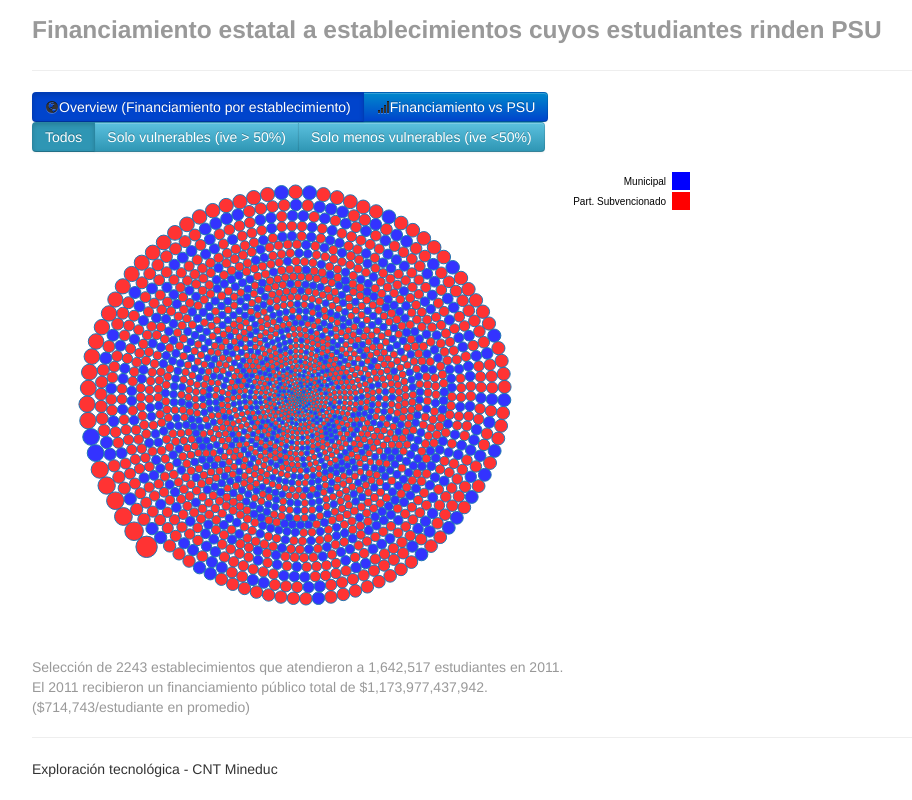
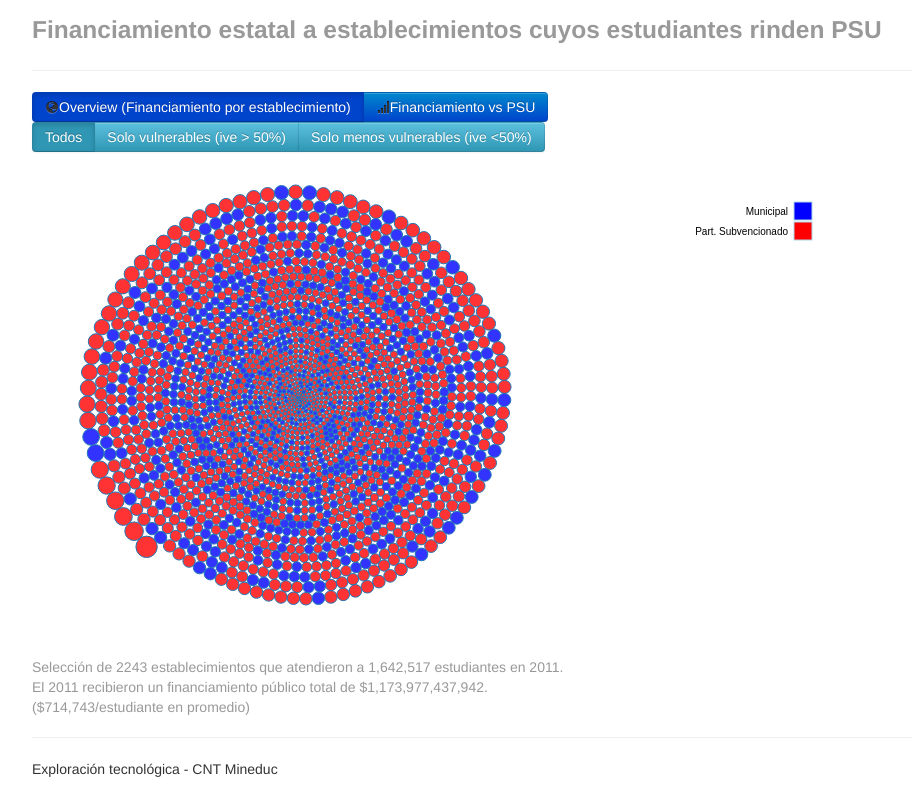
Before and after one commit to Mineduc-Exploratorium/visualizaciones, a plain HTML site: page financiamiento.html in a window 1280 px wide. Shown: the whole page, without its empty margins (128-1040 px from the left). Drawn offline with Linux system fonts and the light colour scheme; animation ran at ten frames a second.

Commit message:
Ajuste en uso de leyenda en financiamiento

```diff
--- a/financiamiento.html
+++ b/financiamiento.html
@@ -19,7 +19,7 @@
   <!-- JS App -->
 
 	<script type="text/javascript" src="js/financiamiento.js"></script>
-
+  <script type="text/javascript" src="js/TIDEd3-legend.js"></script>
   <script type="text/javascript" src="js/TIDEd3-tooltip.js"></script>
   <script type="text/javascript" src="js/TIDEd3-axis.js"></script>
 
--- a/js/financiamiento.js
+++ b/js/financiamiento.js
@@ -36,8 +36,8 @@ var VistaFinanciamiento = Backbone.View.extend({
 		//this.tooltip = new VistaToolTipEstablecimiento();
 
 
-	// Vista con tooltip para mostrar ficha de establecimiento
-	this.tooltip = new VistaToolTip();
+		// Vista con tooltip para mostrar ficha de establecimiento
+		this.tooltip = new VistaToolTip();
 		this.tooltip.message = this.tootipMessage;
 
 		// Genera escalas utilizadas en gráfico X/Y
@@ -50,7 +50,7 @@ var VistaFinanciamiento = Backbone.View.extend({
     	// Vista con ejes X e Y utilizados en gráfico X/Y
 
 
-      /* this.ejes = new VistaEjesXY({
+      	/* this.ejes = new VistaEjesXY({
 			svg: this.svg,
 			x:this.xScale,
 			y:this.yScale,
@@ -136,10 +136,13 @@ var VistaFinanciamiento = Backbone.View.extend({
 		// Vista de "espiral"  (muestra nodos en espiral)
 		if (this.currentView == "espiral") {
 			// Oculta los ejes x & y, cambiando su opacidad a 0
+			this.ejes.hide();
+			/*
 			d3.selectAll(".axis")
 				.transition()
 				.duration(3000)
 				.attr("opacity",0);
+			*/
 
 			// Cambia la ubicación de cada nodo de acuerdo a los datos d.x & d.y definidos por el pack layout
 			this.nodes
@@ -153,11 +156,14 @@ var VistaFinanciamiento = Backbone.View.extend({
 		{
 			self = this; // Alias a this para ser usado en callback functions
 
+			this.ejes.show();
+			/*
 			// Show x & y axis
 			d3.selectAll(".axis")
 				.transition()
 				.duration(3000)
 				.attr("opacity",1);
+			*/
 
 			// Relocate nodes positions & set size
 			this.nodes
@@ -258,32 +264,39 @@ var VistaFinanciamiento = Backbone.View.extend({
 		this.$svgroot = $("svg").find("g");
 
 
-
-this.ejes = new VistaEjesXY({
+		this.ejes = new VistaEjesXY({
 			svg: this.svg,
 			x:this.xScale,
 			y:this.yScale,
 			height: this.height, width: this.width,
 			labelX: "Financiamiento",labelY: "PSU Lenguaje"
 		})
+
+		this.ejes.hide();
+
 		// Despliega ejes X e Y (ocultos)
-		this.$svgroot.append(this.ejes.render().el);
+		//this.$svgroot.append(this.ejes.render().el);
+
+		this.colorScale = d3.scale.ordinal()
+			.range(["blue", "red"])
+			.domain(["Municipal", "Part. Subvencionado"])
+
 
 		// Agregar leyenda
-		var leyendaSVG = new VistaLeyendaSVG({
-			data: [{color:"blue", category:"Municipal"}, {color:"red", category:"Part. Subvencionado"}],
-			width: 18}).render().el;
+		//var leyendaSVG = new VistaLeyendaSVG({
+		//	data: [{color:"blue", category:"Municipal"}, {color:"red", category:"Part. Subvencionado"}],
+		//	width: 18}).render().el;
 
 
-	/*	this.legend = new VistaLeyendaSVG({
+		this.legend = new VistaLeyendaSVG({
 			svg : this.svg, 	// Elemento SVG en el cual se ubica la leyenda
-			scale : this.color, // Escala ordinal con colores (range) para un dominio (domain)
+			scale : this.colorScale, // Escala ordinal con colores (range) para un dominio (domain)
 			left: this.width, 	// Ubicacción horizontal del extremo DERECHO de la leyenda
 			top:30});			// Ubicación vertical del extremo superior d ela leyenda
 
-*/
-		this.$svgroot
-			.append($(leyendaSVG).attr("transform", "translate(600,0)"));
+
+		//this.$svgroot
+		//	.append($(leyendaSVG).attr("transform", "translate(600,0)"));
 		// ------------------------
 
 		//Despliega  Nota con resumen
@@ -376,50 +389,6 @@ var VistaPanelOpciones = Backbone.View.extend({
 	}
 });
 
-// VistaLeyendaSVG
-// ===============
-// Crea un cuadro de leyenda con códigos de colores asociados a grupos.  Se genera un cuadro con cada color y un texto que le
-// acompaña (en forma vertical).
-//
-// data: definición de la leyenda en formato [{color:"blue", category:"Category1"}, {color:"red", category:"Category2"}]
-// width: ancho de la leyenda (se alinea a la derecha)
-// el:  elemento svg en el cual se incorporará la leyenda (si se omite se crea un elemento <g></g>)
-//
-var VistaLeyendaSVG = Backbone.View.extend({
-	tagName: "g",
-
-	initialize : function(options) {
-		// Si no viene parámetro el, es necesario crear un nuevo elemento en el namespace de SVG (no basta this.$el)
-		this.el = (options && options.el) ? this.el : document.createElementNS('http://www.w3.org/2000/svg', this.tagName);
-		this.legendData = (options && options.data) ? options.data : [{color:"blue", category:"Category"}];
-		this.width = (options && options.width) ? options.width : 800;
-		this.render();
-	},
-
-	render: function() {
-		var legend = d3.select(this.el).selectAll(".legend")
-		  .data(this.legendData)
-		.enter().append("g")
-		  .attr("class", "legend")
-		  .attr("transform", function(d, i) { return "translate(0," + i * 20 + ")"; });
-
-		legend.append("rect")
-		  .attr("x", this.width - 18)
-		  .attr("width", 18)
-		  .attr("height", 18)
-		  .style("fill", function(d) {return d.color});
-
-		legend.append("text")
-		  .attr("x", this.width - 24)
-		  .attr("y", 9)
-		  .attr("dy", ".35em")
-		  .style("text-anchor", "end")
-		  .text(function(d) { return d.category; });
-
-		return this
-	}
-
-});
 
 
 // VistaEjesXY
```
